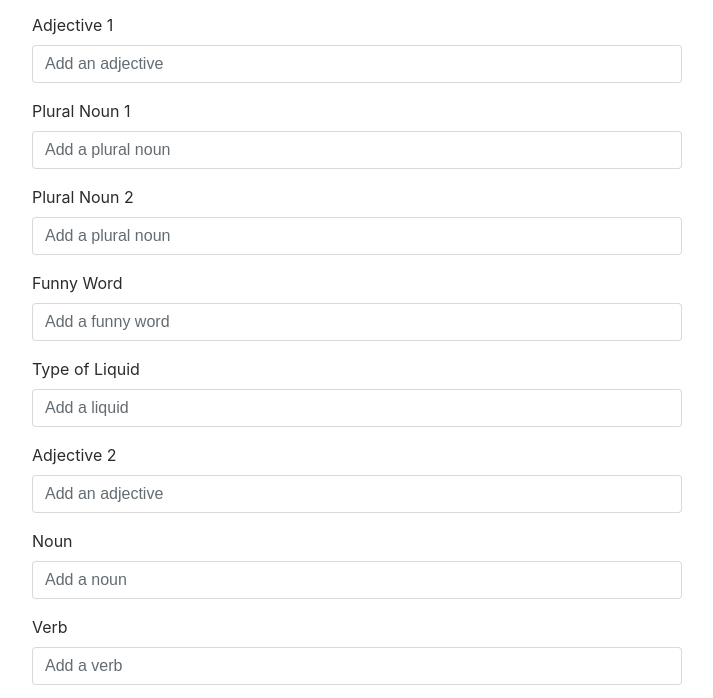
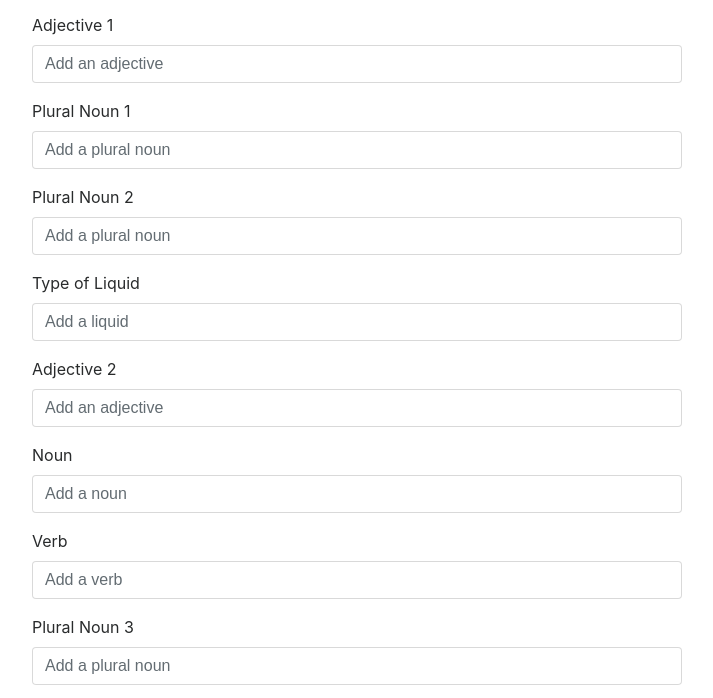
Before and after one commit to aditi-ashok/aditi-ashok.github.io, a plain HTML site: page lab-03.html in a window 1280 px wide. Shown: the part 79-777 px from the top of the page, without its empty margins (283-996 px from the left). Drawn offline with nearby package versions, Linux system fonts and the light colour scheme.

Commit message:
Update lab-03.html

```diff
--- a/lab-03.html
+++ b/lab-03.html
@@ -65,11 +65,6 @@
       </div>
 
       <div class="form-group">
-        <label for="word">Funny Word</label>
-        <input type="text" class="form-control" id="word" name="word" placeholder="Add a funny word">
-      </div>
-
-      <div class="form-group">
         <label for="liquid">Type of Liquid</label>
         <input type="text" class="form-control" id="liquid" name="liquid" placeholder="Add a liquid">
       </div>
@@ -121,7 +116,6 @@
     console.log(document.getElementById('adj1').value);
     console.log(document.getElementById('plnoun1').value);
     console.log(document.getElementById('plnoun2').value);
-    console.log(document.getElementById('word').value);
     console.log(document.getElementById('liquid').value);
     console.log(document.getElementById('adj2').value);
     console.log(document.getElementById('noun1').value);
@@ -140,7 +134,6 @@
     document.getElementById('adj1').value = urlParams.get('adj1');
     document.getElementById('plnoun1').value = urlParams.get('plnoun1');
     document.getElementById('plnoun2').value = urlParams.get('plnoun2');
-    document.getElementById('word').value = urlParams.get('word');
     document.getElementById('liquid').value = urlParams.get('liquid');
     document.getElementById('adj2').value = urlParams.get('adj2');
     document.getElementById('noun1').value = urlParams.get('noun1');
@@ -152,14 +145,13 @@
 
 
     //if we have all the inputs, hide the form and show the story
-    if (urlParams.get('adj1') && urlParams.get('plnoun1') && urlParams.get('plnoun2') && urlParams.get('word') && urlParams.get('liquid') && urlParams.get('adj2') && urlParams.get('noun1') && urlParams.get('verb1') && urlParams.get('plnoun3') && urlParams.get('ingverb') && urlParams.get('number')) {
+    if (urlParams.get('adj1') && urlParams.get('plnoun1') && urlParams.get('plnoun2') && urlParams.get('liquid') && urlParams.get('adj2') && urlParams.get('noun1') && urlParams.get('verb1') && urlParams.get('plnoun3') && urlParams.get('ingverb') && urlParams.get('number')) {
       document.getElementById('form').style.display = 'none';
       document.getElementById('story').innerHTML = 'Children are fascinated by ' +  urlParams.get('adj1') +
                     ' stuff- like stories that scare the ' + urlParams.get('plnoun1') +
                     ' off them or make their ' + urlParams.get('plnoun2') +
-                    ' stand on end. Scientists say this is because being frightened causes the ' +
-                    + urlParams.get('word') +
-                    ' gland to function and puts ' + urlParams.get('liquid') +
+                    ' stand on end. Scientists say this is because being frightened causes the brain to malfunction and puts ' +
+                    + urlParams.get('liquid') +
                     ' into their blood. And everyone knows that makes kids feel ' + urlParams.get('adj2') +
                     '. When they are scared by a movie or a/an ' + urlParams.get('noun1') +
                     ', some children laugh and holler and ' + urlParams.get('verb1') +
@@ -173,7 +165,7 @@
     document.getElementById('story').innerHTML += '<br><a class="btn btn-primary" href="lab-03.html">Clear the form</a>';
 
     // Hide the clear story form link if we don't have a story.
-  if (!urlParams.get('adj1') || !urlParams.get('plnoun1') || !urlParams.get('plnoun2') || !urlParams.get('word') || !urlParams.get('liquid') || !urlParams.get('adj2') || !urlParams.get('noun1') || !urlParams.get('verb1') || !urlParams.get('plnoun3') || !urlParams.get('ingverb') || !urlParams.get('number')) {
+  if (!urlParams.get('adj1') || !urlParams.get('plnoun1') || !urlParams.get('plnoun2') || !urlParams.get('liquid') || !urlParams.get('adj2') || !urlParams.get('noun1') || !urlParams.get('verb1') || !urlParams.get('plnoun3') || !urlParams.get('ingverb') || !urlParams.get('number')) {
     document.getElementById('story').style.display = 'none';
   }
 
```
